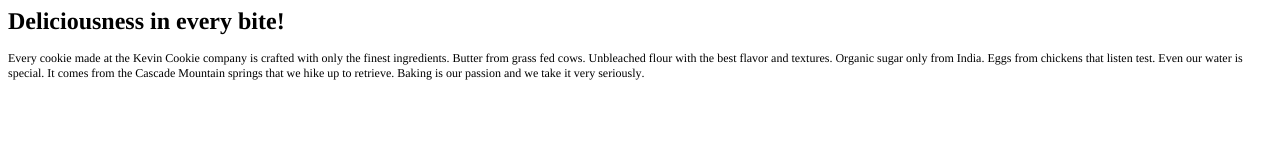
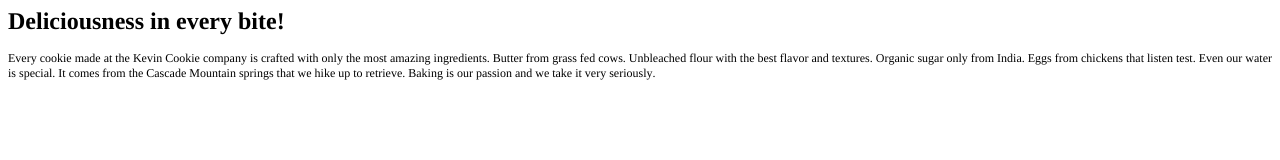
Before and after one commit to withcenter-dev2/testcookiecompanygit, a plain HTML site: page index.htm in a window 1280 px wide. Drawn offline with Linux system fonts and the light colour scheme.

Commit message:
commited update index text

```diff
--- a/index.htm
+++ b/index.htm
@@ -13,6 +13,6 @@
 </head>
 <body>
 <h1 style="margin: 0.0px 0.0px 16.1px 0.0px; font: 24.0px Times; color: #000000; -webkit-text-stroke: #000000"><span class="s1"><b>Deliciousness in every bite!</b></span></h1>
-<p class="p2"><span class="s1">Every cookie made at the Kevin Cookie company is crafted with only the finest ingredients. Butter from grass fed cows. Unbleached flour with the best flavor and textures. Organic sugar only from India. Eggs from chickens that listen test. Even our water is special. It comes from the Cascade Mountain springs that we hike up to retrieve. Baking is our passion and we take it very seriously.</span></p>
+<p class="p2"><span class="s1">Every cookie made at the Kevin Cookie company is crafted with only the most amazing ingredients. Butter from grass fed cows. Unbleached flour with the best flavor and textures. Organic sugar only from India. Eggs from chickens that listen test. Even our water is special. It comes from the Cascade Mountain springs that we hike up to retrieve. Baking is our passion and we take it very seriously.</span></p>
 </body>
 </html>
```
